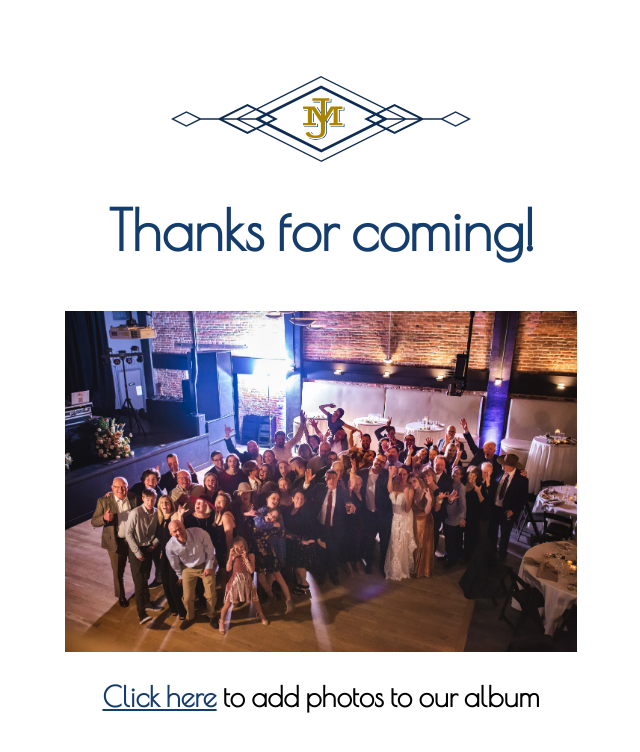
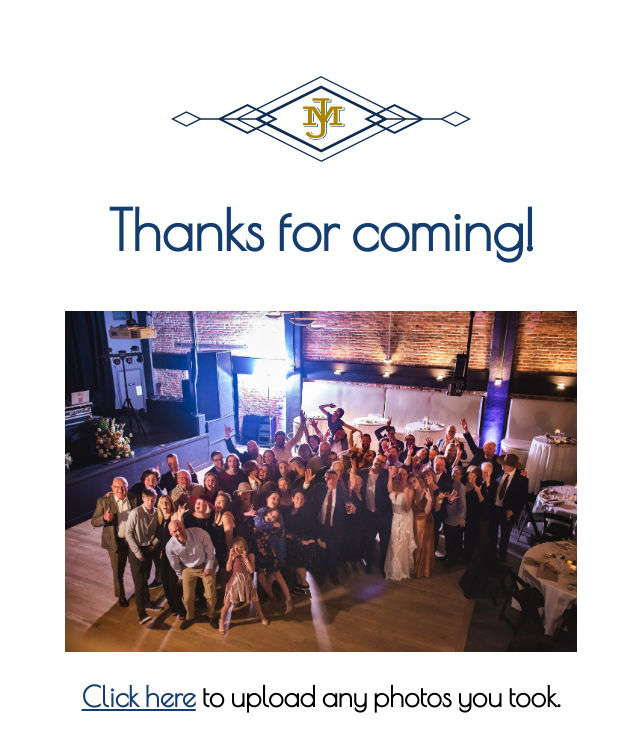
Before and after one commit to mattsteele/mjs, a Vue app: page / in a window 1280 px wide. Shown: the top 752 px of the page, without its empty margins (319-959 px from the left). Built offline with nearby package versions, Linux system fonts and the light colour scheme.

Commit message:
Update upload link copy.

```diff
--- a/src/views/Home.vue
+++ b/src/views/Home.vue
@@ -19,7 +19,7 @@
         alt="Party!"
       >
 
-    <h3><a href="https://www.dropbox.com/request/a2XTxKSq6qeERzBHppQj">Click here</a> to add photos to our album</h3>
+    <h3><a href="https://www.dropbox.com/request/a2XTxKSq6qeERzBHppQj">Click here</a> to upload any photos you took.</h3>
 
     <!-- <img
       src="@/assets/images/side.jpg"
```
